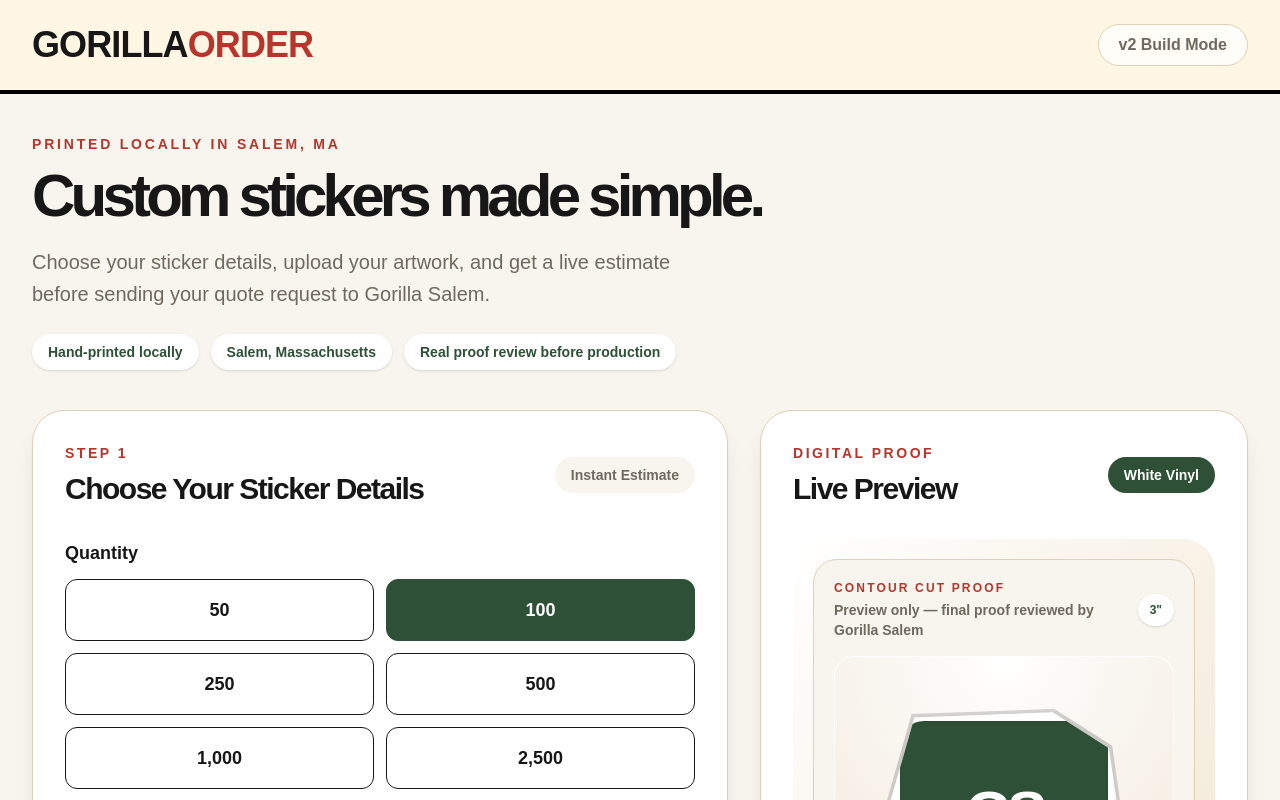
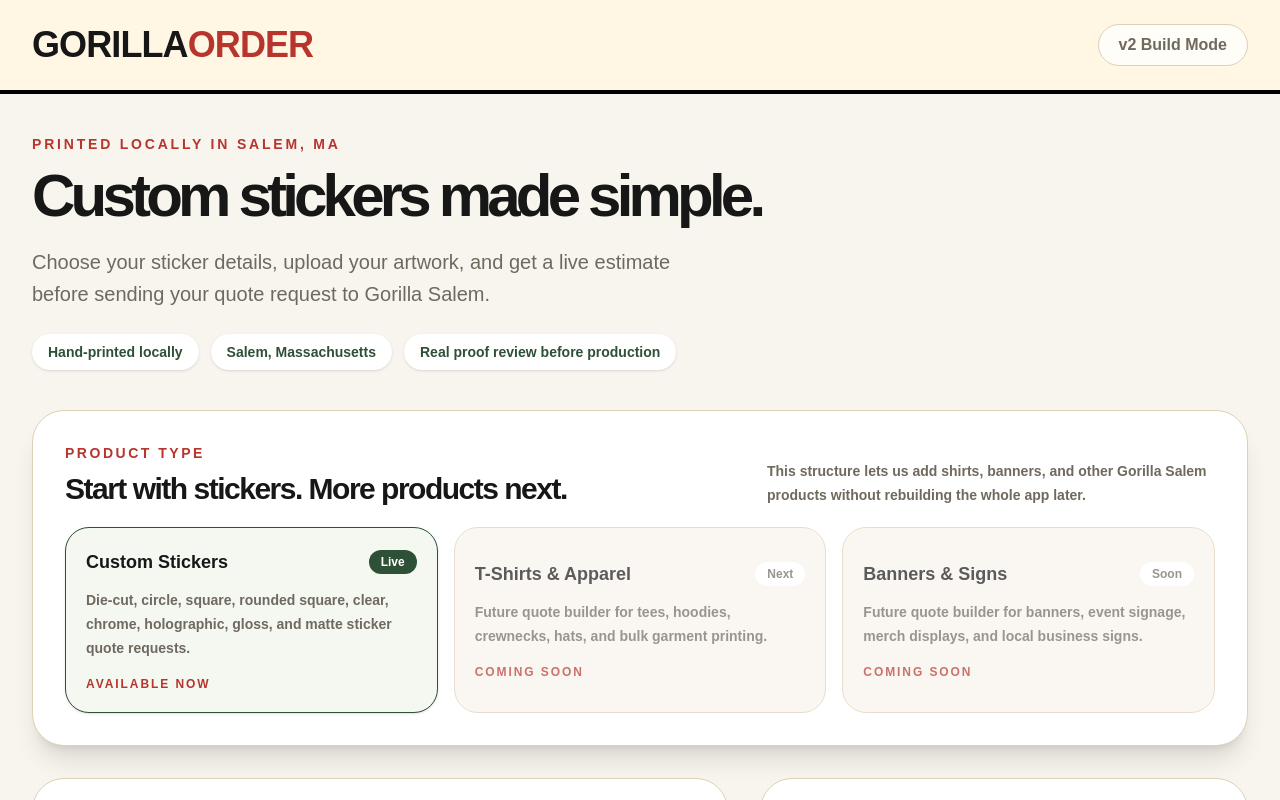
Before and after one commit to salemgorilla/gorilla-order-app, a Next.js app in the folder v2/: page / in a window 1280 px wide. Shown: the top 800 px of the page. Built offline with nearby package versions, Linux system fonts and the light colour scheme.

Commit message:
v1.2.0 - Add product expansion structure

```diff
--- a/v2/app/page.tsx
+++ b/v2/app/page.tsx
@@ -15,6 +15,7 @@
 import StickerPreview from "../components/preview/StickerPreview";
 
 import { stickerCatalog } from "../lib/catalog";
+import { productCategories } from "../lib/products";
 import { defaultOrder } from "../lib/order";
 import { getStickerPrice } from "../lib/pricing";
 import { getOrderValidationErrors, isOrderReady } from "../lib/validation";
@@ -413,6 +414,68 @@
           </div>
         </div>
 
+        <section className="mb-8 rounded-[2rem] border border-[#dfd0b8] bg-white p-5 shadow-xl sm:p-8">
+          <div className="mb-5 flex flex-col gap-2 sm:flex-row sm:items-end sm:justify-between">
+            <div>
+              <p className="text-sm font-black uppercase tracking-[0.18em] text-[#b7352d]">
+                Product Type
+              </p>
+              <h2 className="mt-2 text-3xl font-black tracking-[-0.05em] text-[#171717]">
+                Start with stickers. More products next.
+              </h2>
+            </div>
+
+            <p className="max-w-md text-sm font-bold leading-6 text-[#6f695e]">
+              This structure lets us add shirts, banners, and other Gorilla Salem
+              products without rebuilding the whole app later.
+            </p>
+          </div>
+
+          <div className="grid gap-4 md:grid-cols-3">
+            {productCategories.map((product) => {
+              const isActive = product.status === "active";
+
+              return (
+                <button
+                  key={product.id}
+                  type="button"
+                  disabled={!isActive}
+                  onClick={() => updateProduct({ type: product.title })}
+                  className={`rounded-[1.5rem] border p-5 text-left transition ${
+                    isActive
+                      ? "border-[#2E5037] bg-[#f4f8f1] shadow-sm hover:-translate-y-0.5"
+                      : "cursor-not-allowed border-[#dfd0b8] bg-[#F8F5EE] opacity-70"
+                  }`}
+                >
+                  <div className="flex items-center justify-between gap-3">
+                    <p className="text-lg font-black text-[#171717]">
+                      {product.title}
+                    </p>
+
+                    <span
+                      className={`rounded-full px-3 py-1 text-xs font-black ${
+                        isActive
+                          ? "bg-[#2E5037] text-white"
+                          : "bg-white text-[#6f695e]"
+                      }`}
+                    >
+                      {product.badge}
+                    </span>
+                  </div>
+
+                  <p className="mt-3 text-sm font-bold leading-6 text-[#6f695e]">
+                    {product.description}
+                  </p>
+
+                  <p className="mt-4 text-xs font-black uppercase tracking-[0.16em] text-[#b7352d]">
+                    {isActive ? "Available now" : "Coming soon"}
+                  </p>
+                </button>
+              );
+            })}
+          </div>
+        </section>
+
         <div className="grid grid-cols-1 gap-8 lg:grid-cols-12">
           <section className="rounded-[2rem] border border-[#dfd0b8] bg-white p-5 shadow-xl sm:p-8 lg:col-span-7">
             <div className="mb-8 flex items-center justify-between">
--- a/v2/lib/order.ts
+++ b/v2/lib/order.ts
@@ -8,25 +8,21 @@
     phone: "",
     notes: "",
   },
-
   product: {
-    type: "Die Cut Stickers",
+    type: "Custom Stickers",
     quantity: 100,
     size: '3"',
     shape: "Die Cut",
     material: "White Vinyl",
     finish: "Gloss",
   },
-
   artwork: {
     file: null,
   },
-
   production: {
     needBy: "",
     deadlineType: "Flexible",
   },
-
   pricing: {
     stickerPrice: 0,
     shippingPrice: 12,
--- /dev/null
+++ b/v2/lib/products.tsx
@@ -0,0 +1,34 @@
+export type ProductCategory = {
+  id: string;
+  title: string;
+  badge: string;
+  description: string;
+  status: "active" | "coming-soon";
+};
+
+export const productCategories: ProductCategory[] = [
+  {
+    id: "stickers",
+    title: "Custom Stickers",
+    badge: "Live",
+    description:
+      "Die-cut, circle, square, rounded square, clear, chrome, holographic, gloss, and matte sticker quote requests.",
+    status: "active",
+  },
+  {
+    id: "apparel",
+    title: "T-Shirts & Apparel",
+    badge: "Next",
+    description:
+      "Future quote builder for tees, hoodies, crewnecks, hats, and bulk garment printing.",
+    status: "coming-soon",
+  },
+  {
+    id: "signs",
+    title: "Banners & Signs",
+    badge: "Soon",
+    description:
+      "Future quote builder for banners, event signage, merch displays, and local business signs.",
+    status: "coming-soon",
+  },
+];
```
